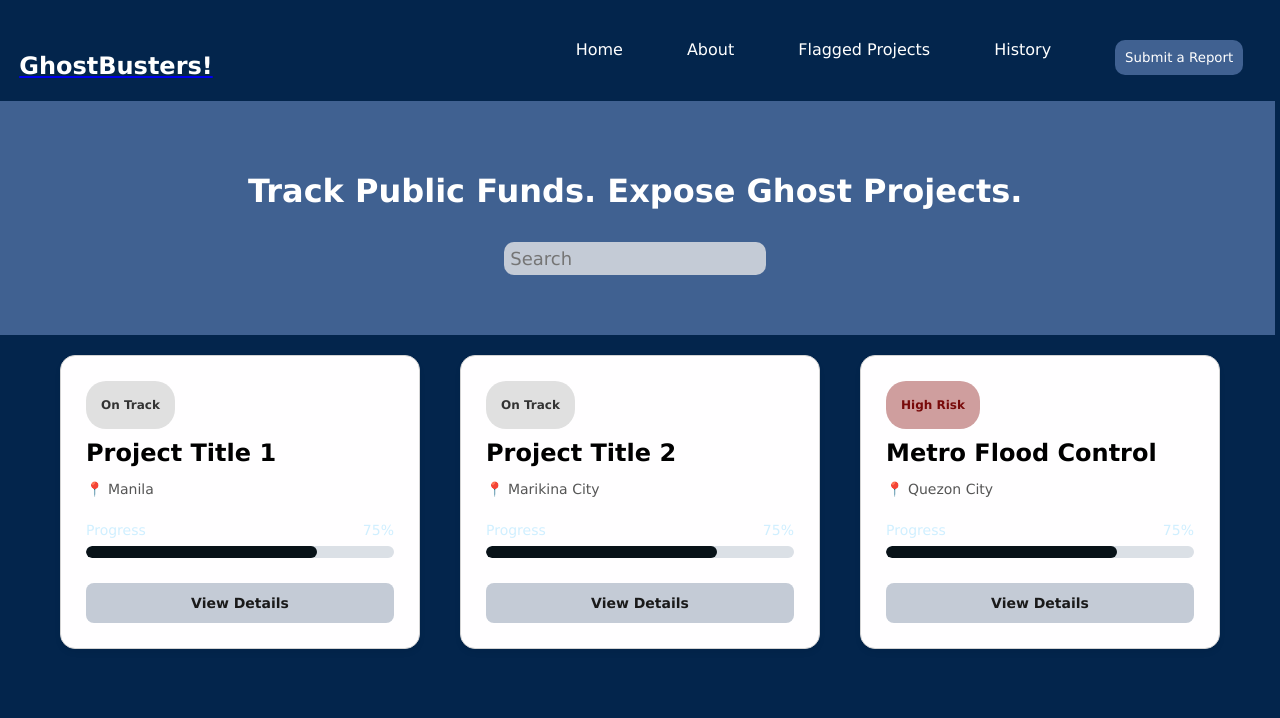
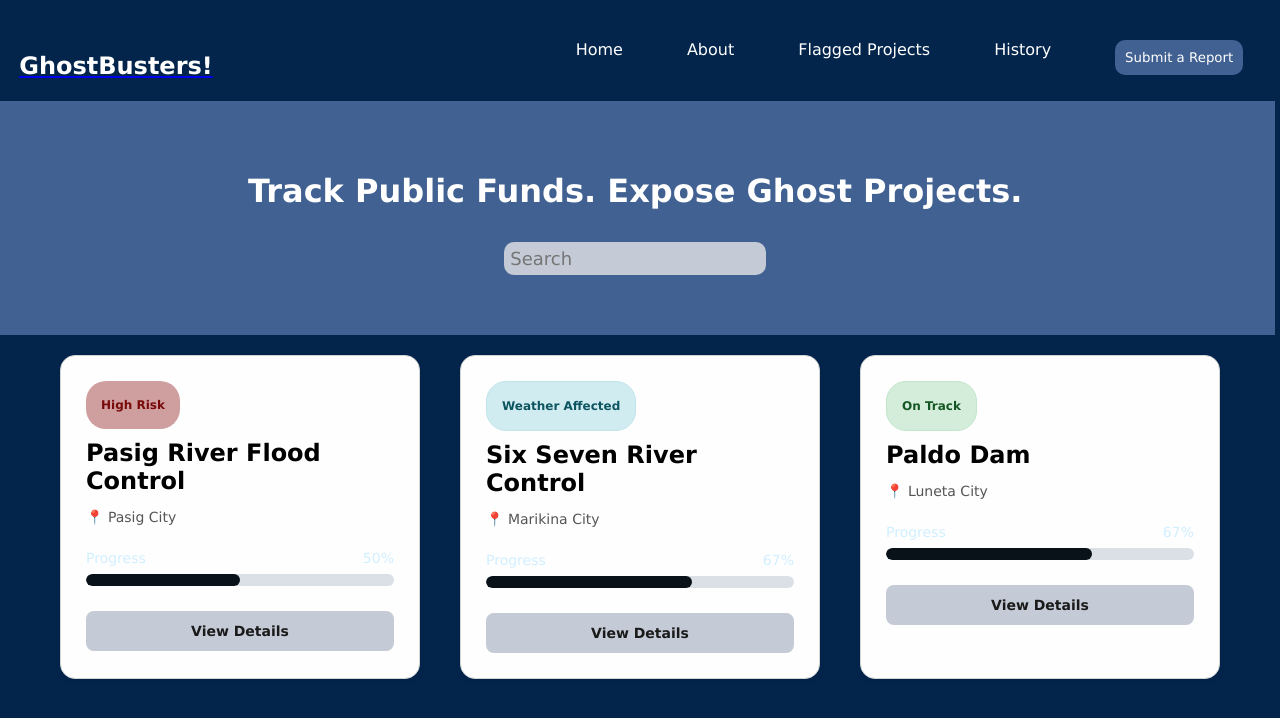
Before and after one commit to Andrie67/ghostbusters-official-official, a React (Vite) app: page /guest in a window 1280 px wide. Shown: the top 718 px of the page. Built offline with nearby package versions, Linux system fonts and the light colour scheme.

Commit message:
Progress bar and status color

```diff
--- a/src/components/Projects/Projects.css
+++ b/src/components/Projects/Projects.css
@@ -94,3 +94,15 @@ h2 {
   color: #406191;
   cursor: pointer;
 }
+
+.status-on-track {
+  background-color: #d4edda;  /* Light Mint Green */
+  color: #155724;             /* Dark Green */
+  border: 1px solid #c3e6cb;  /* Optional: subtle border for definition */
+}
+
+.status-weather-affected {
+  background-color: #d1ecf1;  /* Light Cyan */
+  color: #0c5460;             /* Dark Teal/Cyan */
+  border: 1px solid #bee5eb;  /* Optional: subtle border */
+}
--- a/src/components/Projects/Projects.jsx
+++ b/src/components/Projects/Projects.jsx
@@ -1,14 +1,18 @@
 import "./Projects.css";
 
 function Projects({
-  status = "High Risk", // Changed default to match image
+  status = "High Risk",
   title = "Metro Flood Control",
   location = "Quezon City",
-  progress = 75, // Added new progress prop
+  progress = 75,
 }) {
   // Helper to determine status color based on the text
   const getStatusClass = (statusText) => {
     switch (statusText.toLowerCase()) {
+      case "on track":
+        return "status-on-track";
+      case "weather affected":
+        return "status-weather-affected";
       case "high risk":
         return "status-high-risk";
       case "completed":
--- a/src/pages/guest/guest.jsx
+++ b/src/pages/guest/guest.jsx
@@ -5,14 +5,22 @@ import "./guest.css";
 function Guest() {
   const cardData = {
     project1: {
-      status: "On Track",
-      title: "Project Title 1",
-      location: "Manila",
+      status: "High Risk",
+      title: "Pasig River Flood Control",
+      location: "Pasig City",
+      progress: 50,
     },
     project2: {
+      status: "Weather Affected",
+      title: "Six Seven River Control",
+      location: "Marikina City",
+      progress: 67,
+    },
+    project3: {
       status: "On Track",
-      title: "Project Title 2",
-      location: "Marikina City",
+      title: "Paldo Dam",
+      location: "Luneta City",
+      progress: 67,
     },
   };
 
@@ -28,7 +36,7 @@ function Guest() {
       <div className="projects">
         <Projects {...cardData.project1} />
         <Projects {...cardData.project2} />
-        <Projects />
+        <Projects {...cardData.project3}/>
       </div>
     </div>
   );
```
